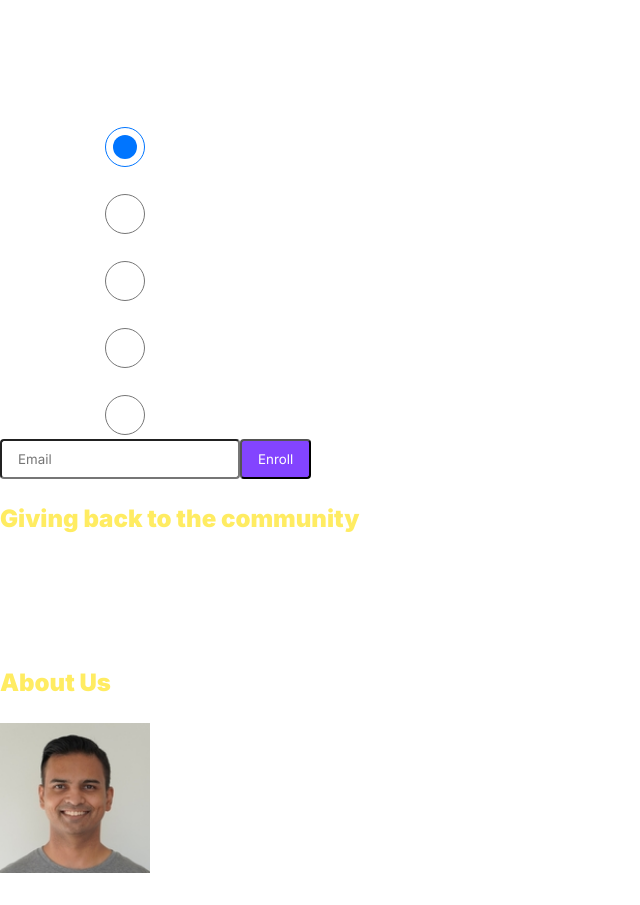
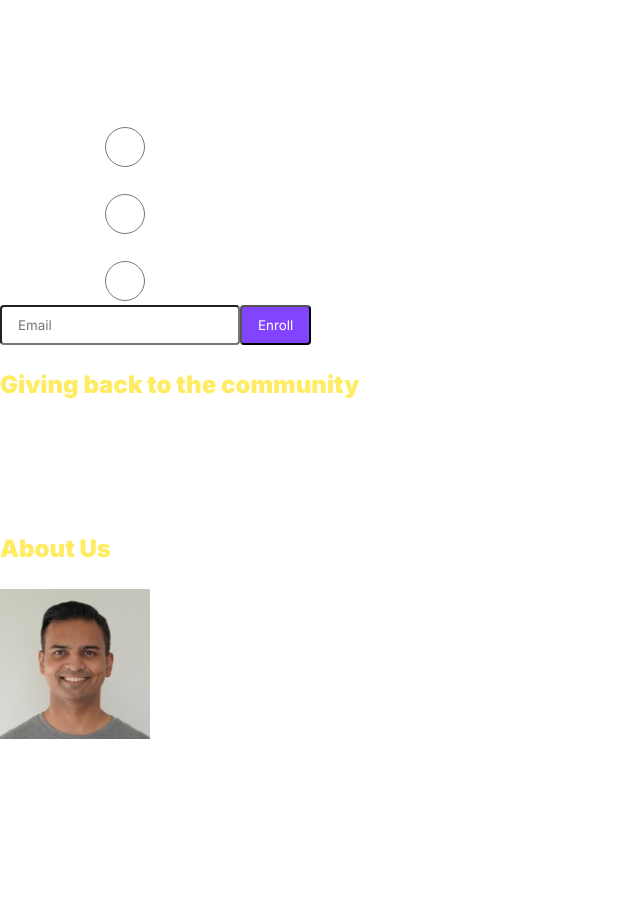
Before and after one commit to souvikbasu/prodready.dev, a Next.js app: page / in a window 1280 px wide. Shown: the part 940-1845 px from the top of the page, without its empty margins (0-640 px from the left). Built offline with nearby package versions, Linux system fonts and the light colour scheme; a web font is replaced by a local one; what @tailwindcss/typography would draw is missing.

Commit message:
doc(batch): remove Dec workship details

```diff
--- a/components/RegisterEmail.tsx
+++ b/components/RegisterEmail.tsx
@@ -44,30 +44,6 @@ function RegisterEmail(): JSX.Element {
     <div className="max-w-lg md:max-w-2xl">
       <div className="w-full bg-graybg rounded p-5 sm:p-10 mt-20">
         <h2>Save my spot</h2>
-        <div>
-          <input
-            type="radio"
-            name="batch"
-            defaultChecked={true}
-            onClick={() => setBatch({ date: "18-19th Dec `21", tz: "PST" })}
-          ></input>
-          <span className="text-md ml-2">
-            18-19th Dec 2021 (10 am to 2 pm Pacific Time)
-          </span>
-          <div className="text-sm ml-6 mb-4 text-yellow">USD 39 | CAD 49</div>
-        </div>
-
-        <div>
-          <input
-            type="radio"
-            name="batch"
-            onClick={() => setBatch({ date: "18-19th Dec `21", tz: "IST" })}
-          ></input>
-          <span className="text-md ml-2">
-            18-19th Dec 2021 (8 am to 12 noon Indian Standard Time)
-          </span>
-          <div className="text-sm ml-6 mb-4 text-yellow">INR 2000</div>
-        </div>
 
         <div>
           <input
```
